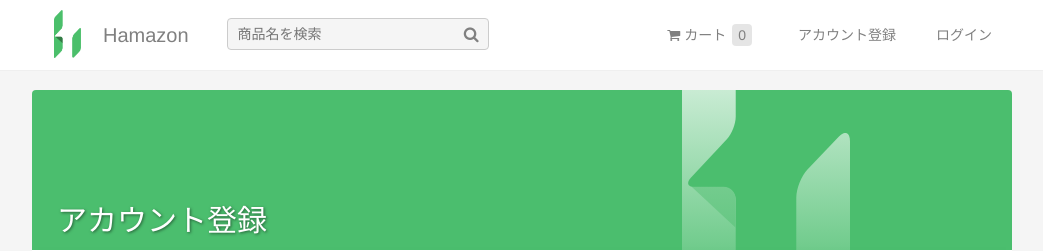
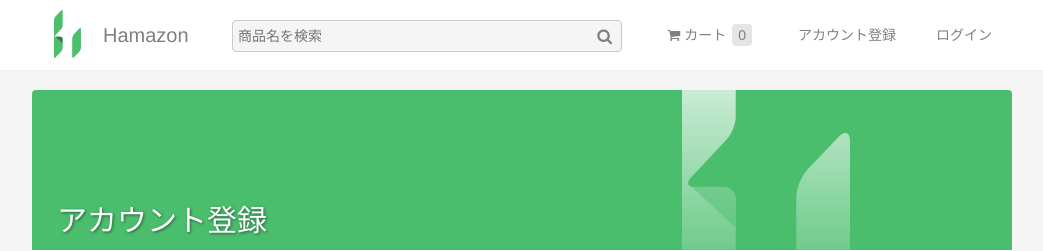
Before and after one commit to hmmrjn/hamazon, a PHP site: page /register/ in a window 1280 px wide. Shown: the top 251 px of the page, without its empty margins (118-1161 px from the left). Run offline with PHP 8.4, Linux system fonts and the light colour scheme; data that the repository does not hold is empty; a stand-in replaces the project's code that opens the database connection; some libraries are stand-ins or nearby versions.

Commit message:
headerをレスポンシブに

```diff
--- a/common/style.css
+++ b/common/style.css
@@ -68,6 +68,30 @@ hr {
 	border-bottom: none;
 }
 
+/*FLEXBOXESS*/
+
+.flexbox-wrapper {
+	display: flex;
+	flex-flow: row wrap;
+}
+.flexbox-wrapper > * {
+	flex: 1 100%;
+}
+.flexbox-wrapper img {
+	max-width: 100%;
+}
+.main-box {
+	margin: 15px 0;
+}
+@media all and (min-width: 800px) {
+	.left-box { flex: 1.4; }
+	.right-box { flex: 1; }
+	.main-box { flex: 2; }
+	.left-box { order: 1; }
+	.main-box { order: 2; margin: 0 15px; }
+	.right-box { order: 3; }
+}
+
 /*===================================================
 ヘッダー
 ===================================================*/
@@ -90,14 +114,15 @@ header {
 	padding: 5px 22px;
 }
 .searchBox {
-	float: left;
-	margin-left: 38px;
-	margin-top: 13px;
 	position: relative;
+	box-sizing:border-box;
+	margin-top: 0;
+	width: 100%;
 }
 .searchBox input[type="text"] {
-	padding: 5px 10px;
-	width: 240px;
+	box-sizing:border-box;
+	padding: 5px;
+	width: 100%;
 	background: whitesmoke;
 }
 .searchBox input[type="text"]:focus {
@@ -142,6 +167,87 @@ nav .selected div {
 	margin: 0 6px;
 	padding: 4px 6px;
 	border-radius: 4px;
+}
+
+.header-logo {
+	flex: 0 auto;
+}
+.header-menu {
+	flex: 1 auto;
+}
+.header-search {
+	flex: 1 100%;
+}
+.header-logo {
+	order: 1;
+}
+.header-menu {
+	order: 2;
+}
+.header-search {
+	order: 3;
+}
+#textlogo,
+#nav-register {
+	display: none;
+}
+header ul {
+	-webkit-padding-start: 0;
+}
+header {
+	height: 100px;
+}
+
+/* 中スクリーン */
+@media all and (min-width: 649px) {
+	.header-logo {
+		flex 0 auto;
+		min-width: 160px;
+	}
+	.header-search {
+		flex 1 100%;
+	}
+	.header-menu {
+		flex: 1 auto;
+	}
+	#textlogo,
+	#nav-register {
+		display: inline-block;
+	}
+}
+
+/* 大スクリーン */
+@media all and (min-width: 900px) {
+	.header-logo {
+		min-width: 200px;
+	}
+	.header-menu {
+		min-width: 390px;
+	}
+	.header-logo {
+		flex: 0;
+	}
+	.header-menu {
+		flex: 0;
+	}
+	.header-search {
+		flex: 1;
+	}
+	.header-logo {
+		order: 1;
+	}
+	.header-search {
+		order: 2;
+	}
+	.header-menu {
+		order: 3;
+	}
+	header {
+		height: 60px;
+	}
+	.searchBox {
+		margin-top: 15px;
+	}
 }
 
 /*===================================================
@@ -303,30 +409,6 @@ h2 {
 		float: none;
 		width: 100%;
 	}
-}
-
-/*FLEXBOXESS*/
-
-.flexbox-wrapper {
-	display: flex;
-	flex-flow: row wrap;
-}
-.flexbox-wrapper > * {
-	flex: 1 100%;
-}
-.flexbox-wrapper img {
-	max-width: 100%;
-}
-.main-box {
-	margin: 15px 0;
-}
-@media all and (min-width: 800px) {
-	.left-box { flex: 1.4; }
-	.right-box { flex: 1; }
-	.main-box { flex: 2; }
-	.left-box { order: 1; }
-	.main-box { order: 2; margin: 0 15px; }
-	.right-box { order: 3; }
 }
 
 /*アイテム*/
--- a/index.php
+++ b/index.php
@@ -54,8 +54,7 @@ $sql_new3 = "SELECT date, id, name, price FROM items ORDER BY date DESC LIMIT 0,
 <div id="container">
 <div class="large-banner">
 <div id="large-banner-content">
-<p class="animated fadeInUp">Hamazonでは通販をリアリスティックに疑似体験できます。<br/>
-実際にアカウント登録したり、レビューを投稿できるよ。</p>
+<p class="animated fadeInUp">Hamazonでは<br/>通販を疑似体験できます</p>
 <a href="/all_products/" class="cntbtn active" id="all-products-btn"><i class="fa fa-th-list"></i>商品一覧</a>
 </div>
 </div>
--- a/templates/header.php
+++ b/templates/header.php
@@ -12,25 +12,38 @@ if( isset($_GET['do']) && $_GET['do'] == "logout" ){
 $items_number = (isset($_SESSION['cart']))? count($_SESSION['cart']) : 0;
 
 ?>
-<a href="/"><div class="logo" style="background-color:none;">
+
+<div class="flexbox-wrapper">
+<div class="header-logo">
+<a href="/">
+<div class="logo">
 <img src="/images/new_logo.png" height="48px">
-</div><div style="float: left; display: inline-block;background-color:none; color: gray; line-height: 60px; font-size: 20px;">Hamazon</div></a>
+</div>
+<div id="textlogo" style="float: left; background-color:none; color: gray; line-height: 60px; font-size: 20px;">Hamazon</div>
+</a>
+</div>
+<div class="header-search">
 <div class="searchBox">
 <form action="/search/" method="GET">
-<input type="text" name="word" placeholder="商品名を検索"<?php if(isset($_GET['word'])) print("value=\"{$_GET['word']}\""); ?>/>
+<input type="text" name="word" placeholder="商品名を検索" <?php if(isset($_GET['word'])) print("value=\"{$_GET['word']}\""); ?> />
 <button type="submit"><i class="fa fa-search"></i></button>
 </form>
 </div>
+</div>
+<div class="header-menu">
 <nav>
 <ul>
+<li><a href="/cart/"><div>
+<i class="fa fa-shopping-cart"></i> カート<div class="items-number"><?= $items_number ?>
+</div></div></a></li>
 <?php if( isset($_SESSION['user_id']) && $_SESSION['user_id'] != "" ){ ?>
-<li<?php if($currentPage=='cart') print ' class="selected"'; ?>><a href="/cart/"><div><i class="fa fa-shopping-cart"></i>&nbsp;カート<div class="items-number"><?= $items_number ?></div></div></a></li>
-<li><a href="/account/"><div><?php print $_SESSION['user_id'];?></div></a></li>
-<li><a href="?do=logout"><div>ログアウト</div></a></li>
+<li><a href="#"><div><?= $_SESSION['user_id'] ?></div>
+<li id="nav-register"><a href="?do=logout"><div>ログアウト</div></a></li>
 <?php } else { ?>
-<li<?php if($currentPage=='cart') print ' class="selected"'; ?>><a href="/cart/"><div><i class="fa fa-shopping-cart"></i>&nbsp;カート<div class="items-number"><?= $items_number ?></div></div></a></li>
-<li><a href="/register/"><div>アカウント登録</div></a></li>
+<li id="nav-register"><a href="/register/"><div>アカウント登録</div></a></li>
 <li><a href="/login/"><div>ログイン</div></a></li>
 <?php } ?>
 </ul>
 </nav>
+</div>
+</div>
```
